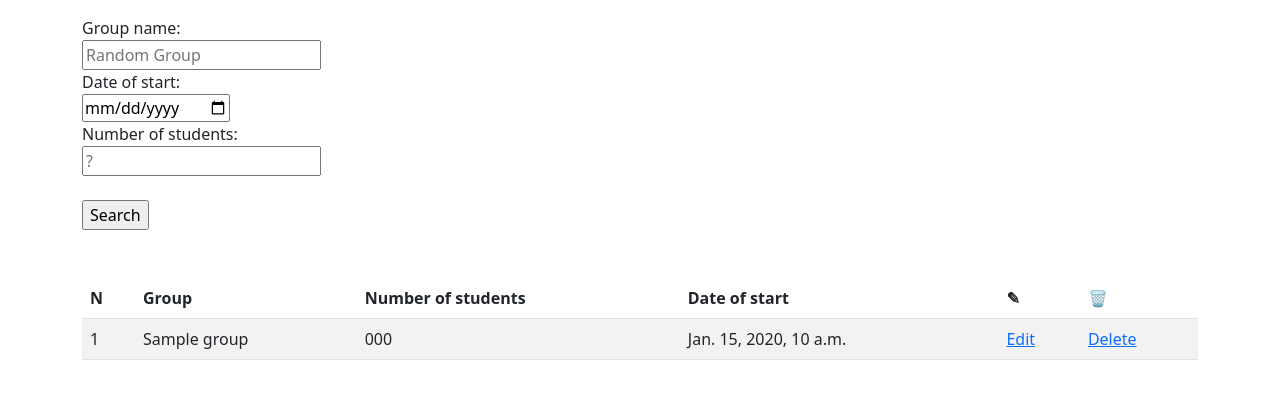
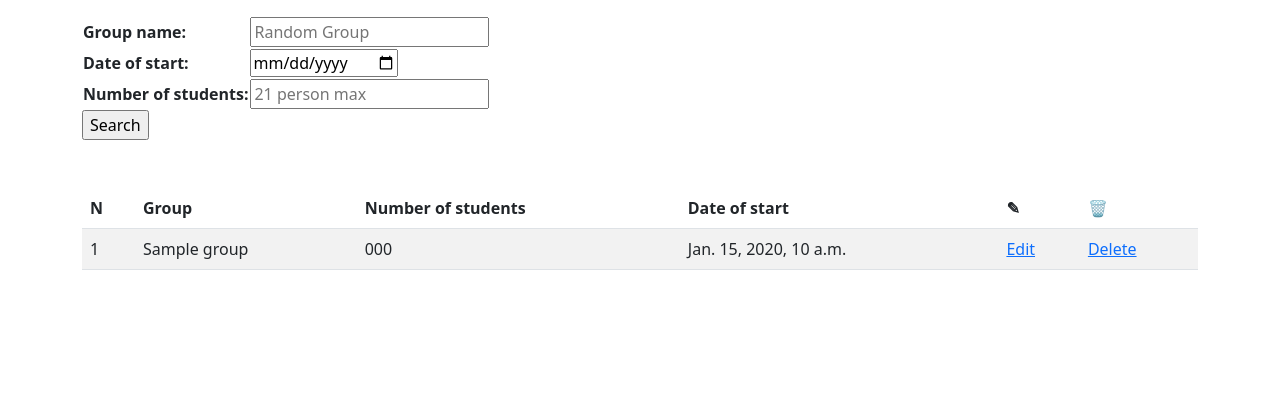
Before and after one commit to PyPro2022/DJANGO_LMS, a Django app: template templates/groups/gr_list.html in a window 1280 px wide. Shown: the part 56-455 px from the top of the page. Run offline with Django 4.2, Linux system fonts and the light colour scheme; the template is opened without the code that fills it: most values are stand-ins (such as "Sample title", 1, 10 or a date in 2020).

Commit message:
Update gr_list.html
правим косяки )) добавил табличную вёрстку форм

```diff
--- a/templates/groups/gr_list.html
+++ b/templates/groups/gr_list.html
@@ -7,13 +7,21 @@
 <!--экспериментирую с передачей аргументов-->
     <form method={{method}}>
         <form method="get">
-            <label for="group_name">Group name:</label><br>
-            <input type="text" id="group_name" name="group_name" placeholder="Random Group"><br>
-            <label for="date_of_start">Date of start:</label><br>
-            <input type="date" id="date_of_start" name="date_of_start" placeholder="2022-09-01"><br>
-            <label for="number_of_students">Number of students:</label><br>
-            <input type="number" id="number_of_students" name="number_of_students" placeholder="?"><br>	<br>
-
+            <table>
+            <tr>
+                <td><label for="group_name" style="font-weight: bold;">Group name:</label></td>
+                <td><input type="text" id="group_name" name="group_name" placeholder="Random Group"><br></td>
+            </tr>
+                <tr>
+                    <td><label for="date_of_start" style="font-weight: bold;">Date of start:</label></td>
+                    <td><input type="date" id="date_of_start" name="date_of_start" placeholder="2022-09-01"></td>
+                </tr>
+                <tr>
+                    <td><label for="number_of_students" style="font-weight: bold;">Number of students:</label></td>
+                    <td><input type="number" id="number_of_students" name="number_of_students" placeholder="21 person max">
+                    </td>
+                </tr>
+            </table>
             <input type="submit" value="Search">
 <!--        <input type="submit" value="Create">-->
          {% if args %}
```
